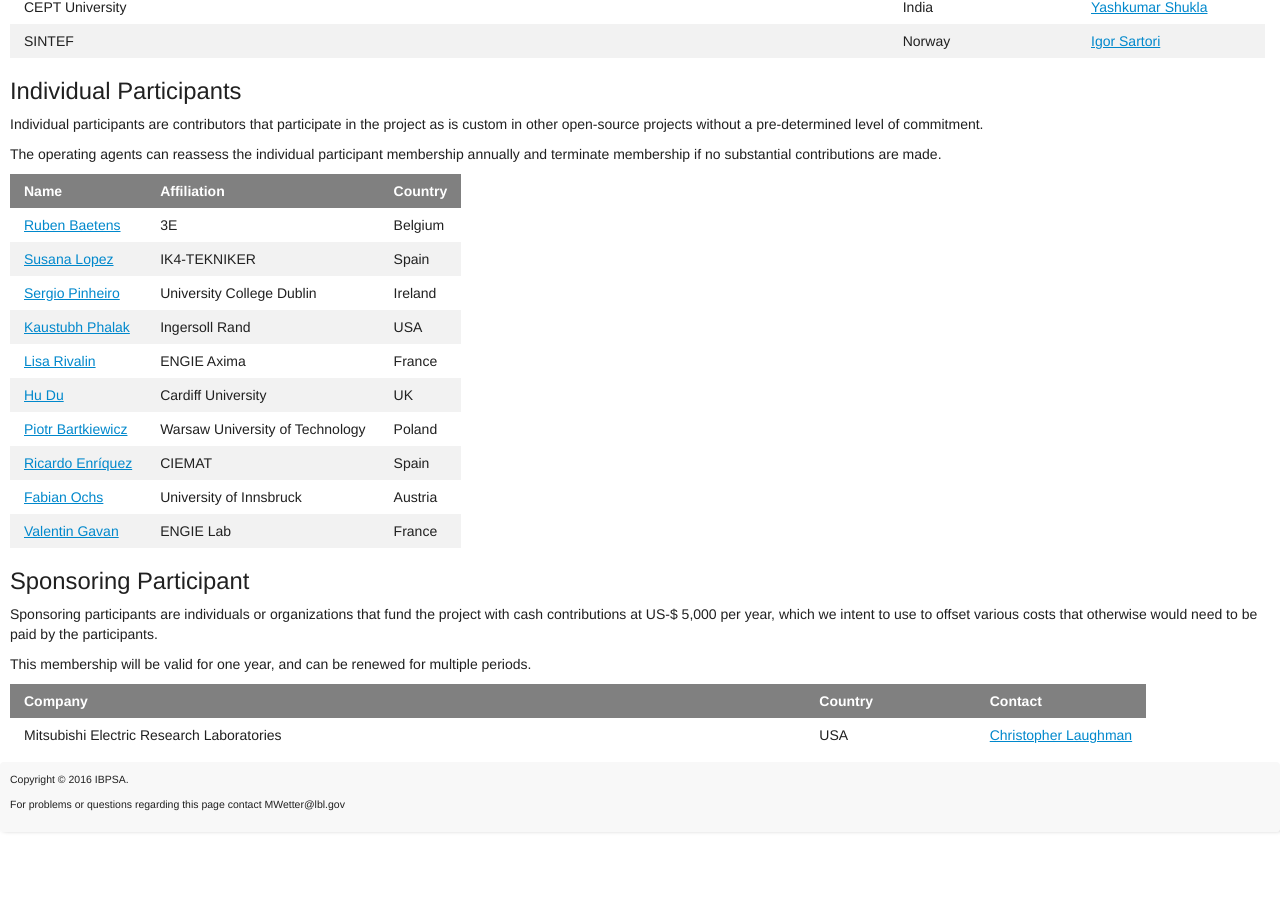
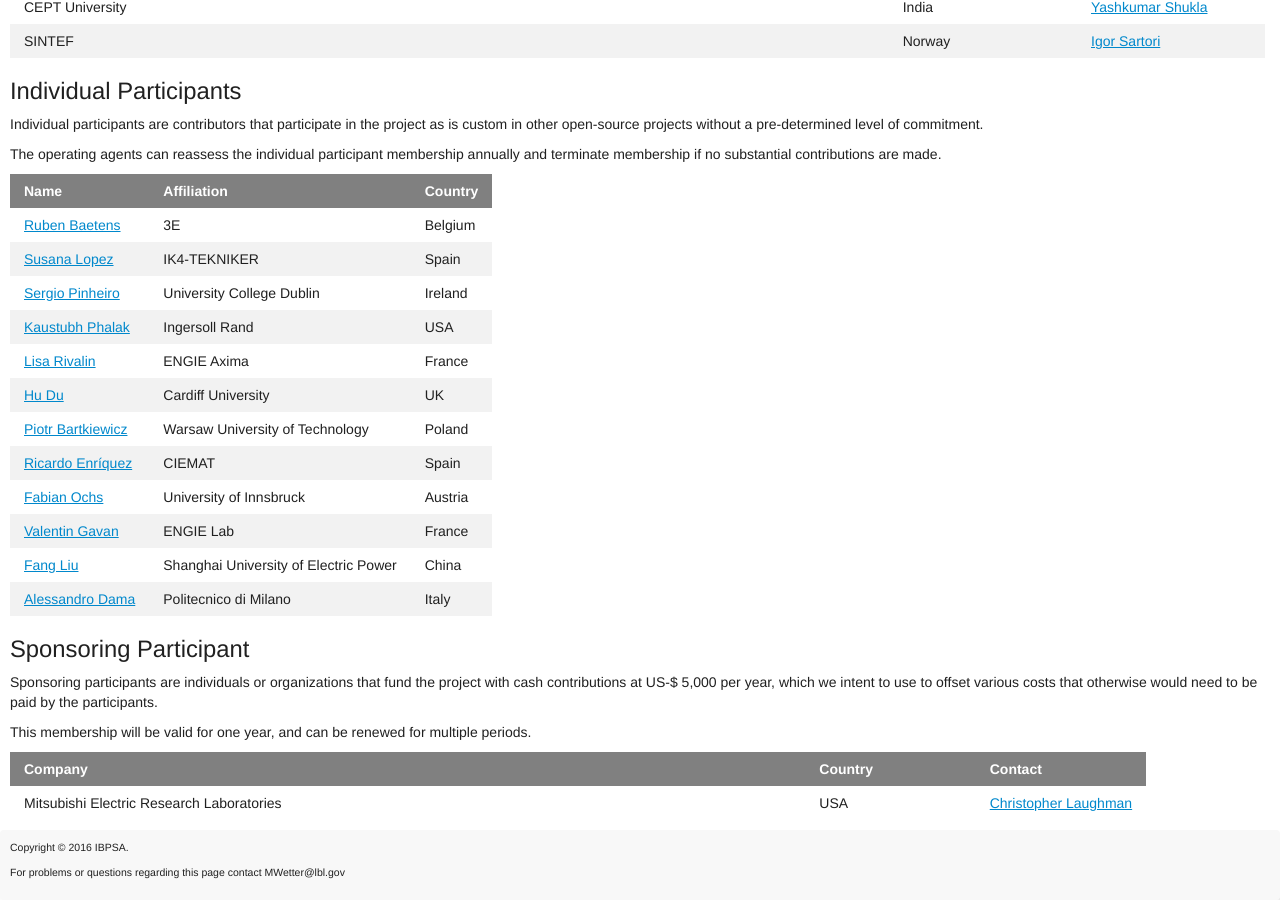
Before and after one commit to ibpsa/project1, a Jekyll site: the page built from participants.md, in a window 1280 px wide and 900 px high, scrolled down 1341 px. Built offline with Jekyll 4.4.1, drawn with Linux system fonts in a browser that asks for light colours; nearby versions of some CDN libraries; before the commit the page ends 2173 px from its top, so only the background shows below that.

Commit message:
Updated participant list

```diff
--- a/_data/individual_participants.yml
+++ b/_data/individual_participants.yml
@@ -57,3 +57,15 @@
   contact_email: valentin.gavan@engie.com
   affiliation:   ENGIE Lab
   country:       France
+
+- date_joined:   7/15/2017
+  contact_name:  Fang Liu
+  contact_email: fliuenergy@163.com
+  affiliation:   Shanghai University of Electric Power
+  country:       China
+
+- date_joined:   7/18/2017
+  contact_name:  Alessandro Dama
+  contact_email: alessandro.dama@polimi.it
+  affiliation:   Politecnico di Milano
+  country:       Italy
```
